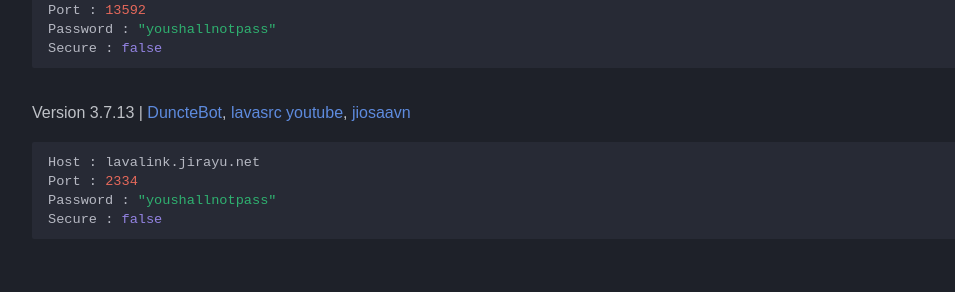
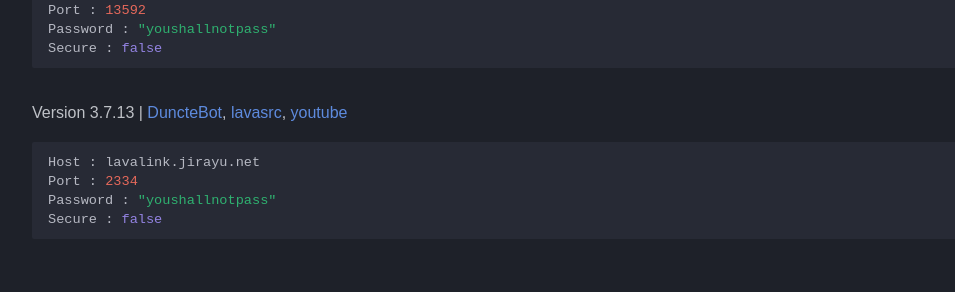
Before and after one commit to DarrenOfficial/lavalink-list, an MkDocs documentation site: the page built from docs/NoSSL/lavalink-without-ssl.md, in a window 1280 px wide and 900 px high, scrolled down 1368 px. Shown: the part 156-448 px from the top of the window, without its empty margins (14-969 px from the left). Built offline with MkDocs 1.6.1 and Material for MkDocs 9.7.7, drawn with Linux system fonts in a browser that asks for light colours; some web fonts are replaced; comment, search, counter and statistics services are not loaded; a style sheet for code colours, icons or effects is not loaded.

Commit message:
no jiosaavn on v3

````diff
--- a/docs/NoSSL/lavalink-without-ssl.md
+++ b/docs/NoSSL/lavalink-without-ssl.md
@@ -78,7 +78,7 @@ Password : "youshallnotpass"
 Secure : false
 ```
 
-Version 3.7.13 | [DuncteBot](https://github.com/DuncteBot/skybot-lavalink-plugin), [lavasrc](https://github.com/topi314/LavaSrc) [youtube](https://github.com/lavalink-devs/youtube-source#plugin), [jiosaavn](https://github.com/appujet/jiosaavn-plugin)
+Version 3.7.13 | [DuncteBot](https://github.com/DuncteBot/skybot-lavalink-plugin), [lavasrc](https://github.com/topi314/LavaSrc), [youtube](https://github.com/lavalink-devs/youtube-source#plugin)
 ```bash
 Host : lavalink.jirayu.net
 Port : 2334
````
